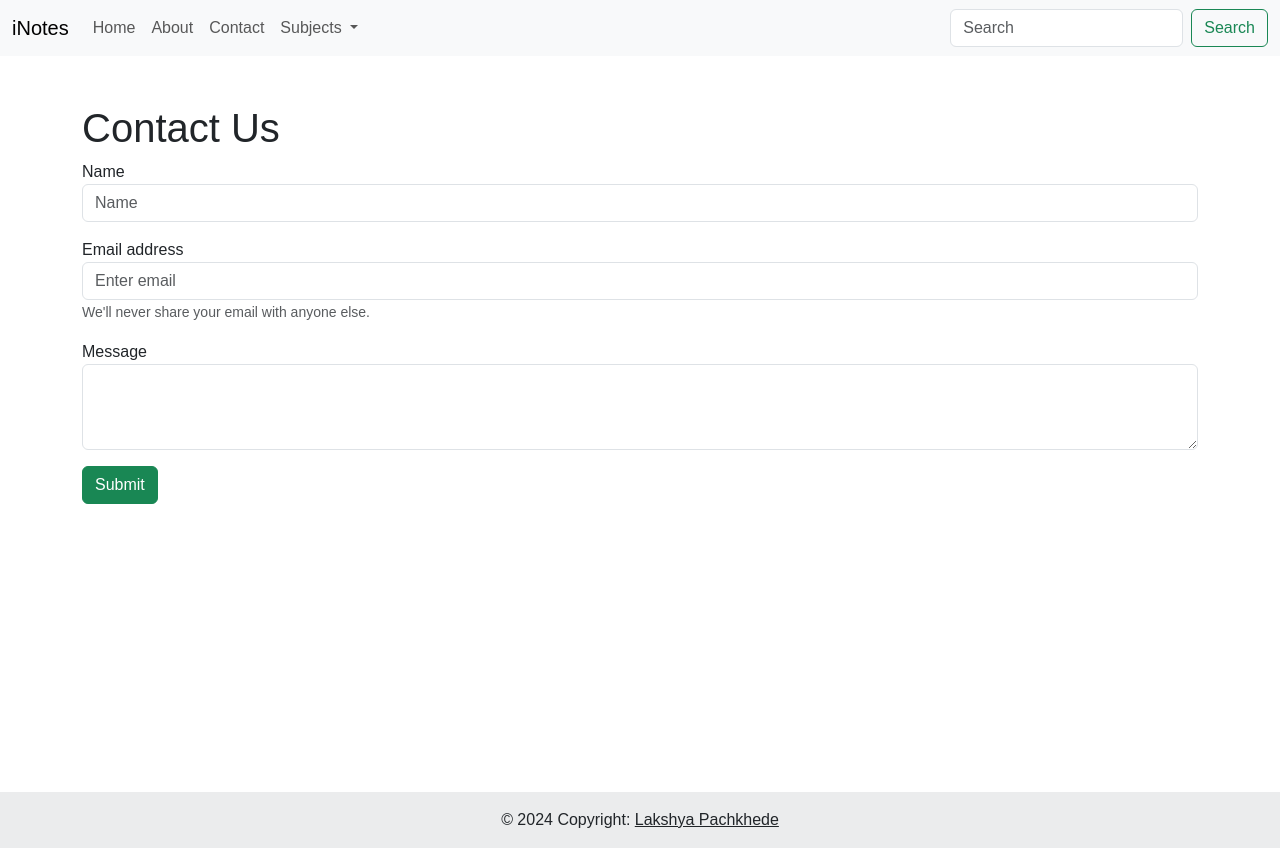
After one commit to Lakshyapachkhede/djangoNotesSharing, a Django app: page /contact/ in a window 1280 px wide. The commit adds this page. Run offline with Django 5.2, Linux system fonts and the light colour scheme; data comes from the database, SQL or seed files in the repository; both versions use the stored data as it was after the commit; data that the repository does not hold is empty.

Commit message:
added contact page and pdf preview

```diff
--- a/api/serializers.py
+++ b/api/serializers.py
@@ -1,7 +1,20 @@
 from rest_framework import serializers
 from notes.models import Subject
+from notes.models import Note
 
 class SubjectSerializer(serializers.ModelSerializer):
     class Meta:
         model = Subject
         fields = ('id', 'name')
+
+class NoteSerializer(serializers.ModelSerializer):
+    class Meta:
+        model = Note
+        fields = (
+            'id',
+            'title',
+            'description',
+            'file',
+            'uploaded_at',
+            'subject',
+        )
--- a/api/urls.py
+++ b/api/urls.py
@@ -2,6 +2,7 @@ from django.urls import path
 from . import views
 
 urlpatterns = [
-    path('subjects/', view=views.subjects_list, name='subject_list')
+    path('subjects/', view=views.subjects_list, name='subject_list'),
+    path('notes/<int:pk>', view=views.note_detail, name='note_detail_json')
 
 ]
--- a/api/views.py
+++ b/api/views.py
@@ -2,9 +2,18 @@ from rest_framework.response import Response
 from rest_framework.decorators import api_view
 from notes.models import Subject
 from .serializers import SubjectSerializer
+from .serializers import NoteSerializer
+from django.shortcuts import get_object_or_404
+from notes.models import Note
 
 @api_view(['GET'])
 def subjects_list(request):
     subjects = Subject.objects.all()
     serializer = SubjectSerializer(subjects, many=True)
     return Response(serializer.data)
+
+@api_view(['GET'])
+def note_detail(request, pk):
+    note = get_object_or_404(Note, pk=pk)
+    serializer = NoteSerializer(note)
+    return Response(serializer.data)
--- /dev/null
+++ b/notes/forms.py
@@ -0,0 +1,6 @@
+from django import forms
+
+class ContactForm(forms.Form):
+    name = forms.CharField(max_length=100)
+    email = forms.EmailField()
+    message = forms.CharField(widget=forms.Textarea)
--- /dev/null
+++ b/notes/middleware.py
@@ -0,0 +1,6 @@
+from django.utils.deprecation import MiddlewareMixin
+
+class XFrameOptionsMiddleware(MiddlewareMixin):
+    def process_response(self, request, response):
+        response['X-Frame-Options'] = 'SAMEORIGIN'
+        return response
--- a/notes/templates/notes/base.html
+++ b/notes/templates/notes/base.html
@@ -23,6 +23,9 @@
               </li>
               <li class="nav-item">
                 <a class="nav-link" href="{% url "about" %}">About</a>
+              </li>
+              <li class="nav-item">
+                <a class="nav-link" href="{% url "contact" %}">Contact</a>
               </li>
               <li class="nav-item dropdown">
                 <a class="nav-link dropdown-toggle" href="#" role="button" data-bs-toggle="dropdown" aria-expanded="false">
--- /dev/null
+++ b/notes/templates/notes/contact.html
@@ -0,0 +1,27 @@
+{% extends "notes/base.html" %}
+
+{% block content %}
+<div class="container my-5" style="height:80vh;">
+    <h1>{{ heading }}</h1>
+<form method='POST'>
+    {% csrf_token %}
+    <div class="form-group">
+        <label for="name">Name</label>
+        <input type="text" class="form-control" id="name" name="name" placeholder="Name" required>
+      </div>
+
+    <div class="form-group my-3">
+      <label for="email">Email address</label>
+      <input type="email" class="form-control" id="email" name="email" aria-describedby="emailHelp" placeholder="Enter email" required>
+      <small id="emailHelp" class="form-text text-muted">We'll never share your email with anyone else.</small>
+    </div>
+
+    <div class="form-group my-3">
+        <label for="message">Message</label>
+        <textarea class="form-control" id="message" name='message' rows="3"></textarea>
+      </div>
+
+    <button type="submit" class="btn btn-success">Submit</button>
+</form>
+</div>
+{% endblock content %}
--- a/notes/urls.py
+++ b/notes/urls.py
@@ -1,11 +1,13 @@
 from django.urls import path
 from . import views
+from django.views.generic import TemplateView
 
 urlpatterns = [
     path("", views.note_list, name="note_list"),
     path('notes/<int:pk>', views.note_detail, name='note_detail'),
     path('subjects/<int:pk>', views.subject_notes, name='subject_notes'),
     path('search/', views.search_notes, name='search_notes' ),
-    path('about/', views.about, name='about')
-
+    path('about/', views.about, name='about'),
+    path("contact/", views.contact_view, name="contact"),
+     path('success/', TemplateView.as_view(template_name='notes/success.html'), name='success'),
 ]
--- a/notes/views.py
+++ b/notes/views.py
@@ -1,9 +1,11 @@
-from django.shortcuts import render, get_object_or_404
+from django.shortcuts import render, get_object_or_404, redirect
 from django.http import HttpResponse
 from .models import Note, Subject
 from django.db.models import Q
 from django.core.paginator import Paginator, PageNotAnInteger, EmptyPage
-
+from .forms import ContactForm
+from django.core.mail import send_mail
+from django.conf import settings
 
 
 def paginate_notes(request, notes):
@@ -18,7 +20,6 @@ def paginate_notes(request, notes):
         paginated_notes = paginator.page(paginator.num_pages)
 
     return paginated_notes
-
 
 
 
@@ -48,8 +49,48 @@ def search_notes(request):
         notes = Note.objects.filter(Q(title__icontains=query) | Q(description__icontains=query)).order_by('-uploaded_at')
     else:
         notes = Note.objects.all().order_by('-uploaded_at')
-    return render(request, 'notes/note_list.html', {'title':f"iNotes - Search Result for {query}",'heading':f'Search Result for {query}','notes': notes})
+    total_results = len(notes)
+    notes = paginate_notes(request, notes)
+    return render(request, 'notes/note_list.html', {'title':f"iNotes - Search Result for {query}",'heading':f'Search Result for {query}({total_results})','notes': notes,'query':query})
 
 
 def about(request):
     return render(request, 'notes/about.html', {'title':'About iNotes'})
+
+
+def contact_view(request):
+    if request.method == 'POST':
+        print(""*30 , 'inside post')
+        form = ContactForm(request.POST)
+        if form.is_valid():
+            name = form.cleaned_data['name']
+            email = form.cleaned_data['email']
+            message = form.cleaned_data['message']
+            print(""*30 , 'inside valid')
+
+            # email to site owner
+            send_mail(
+                subject=f'iNotes Contact from {name}',
+                message=message,
+                from_email=settings.DEFAULT_FROM_EMAIL,
+                recipient_list=[settings.EMAIL_HOST_USER],
+            )
+            print(""*30 , 'inside owner')
+
+            #email to sender
+            send_mail(
+                subject='Thank you for contacting iNotes',
+                message=f'Dear {name},\n\nThank you for reaching out to us. We have received your request and will get back to you shortly.\n\nBest regards,\nLakshya Pachkhede\niNotes',
+                from_email=settings.EMAIL_HOST_USER,
+                recipient_list=[email],
+            )
+            print(""*30 , 'inside sender')
+
+            return redirect('success')
+
+    else:
+        form = ContactForm()
+        print(""*30 , 'inide else')
+
+
+    return render(request, 'notes/contact.html', {'form': form, 'heading':'Contact Us', 'title':'Contact iNotes'})
--- a/notes_project/urls.py
+++ b/notes_project/urls.py
@@ -16,6 +16,7 @@ Including another URLconf
 """
 from django.contrib import admin
 from django.urls import path, include
+from django.conf.urls.static import static
 from django.conf import settings
 
 
@@ -25,3 +26,5 @@ urlpatterns = [
     path("", include('notes.urls')),
     path("api/", include("api.urls"))
 ]
+if settings.DEBUG:
+    urlpatterns += static(settings.MEDIA_URL, document_root=settings.MEDIA_ROOT)
```
Also changed, not shown: notes/static/notes/modal.js (added, +17 -0 lines), notes/templates/notes/note_list.html (+39 -6 lines), notes/templates/notes/success.html (added, +13 -0 lines), notes_project/settings.py (+12 -7 lines), db.sqlite3 (added), notes/static/notes/note_list.css (line endings or trailing spaces), 2 other files.
